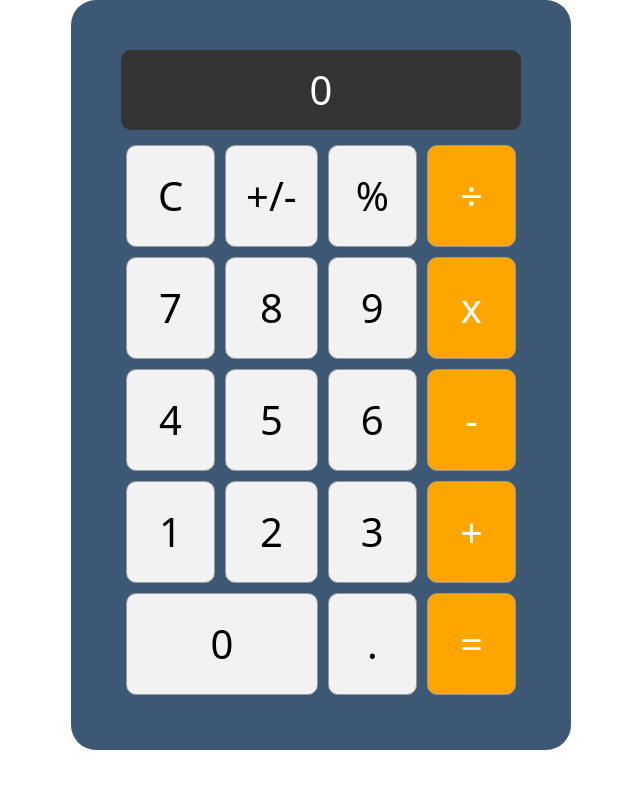
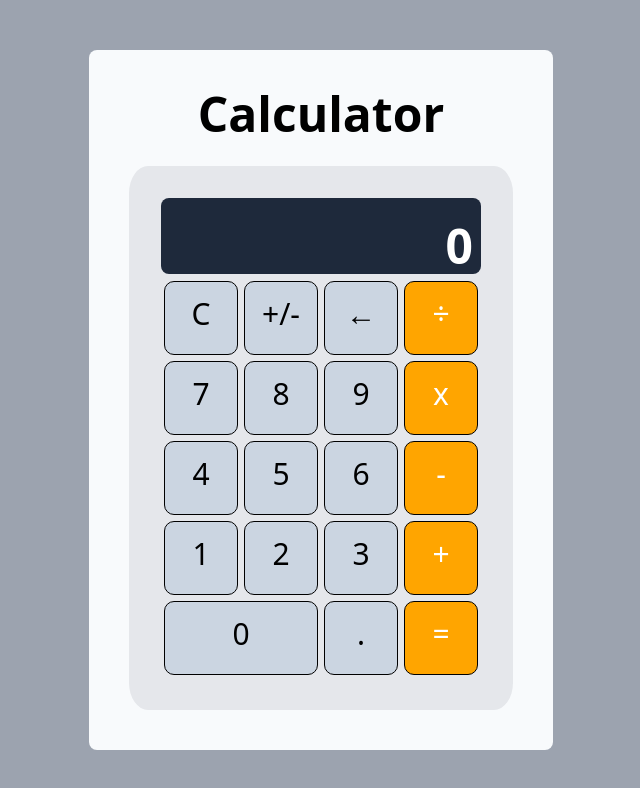
Before and after one commit to serenesoft/PROJECT1-SEC-2-MaiRuName, a Vue app: page / in a window 1280 px wide. Shown: the top 788 px of the page, without its empty margins (319-959 px from the left). Built offline with nearby package versions, Linux system fonts and the light colour scheme; the HTML template or start-up script is replaced by a standard one.

Commit message:
add some condition | add some description

```diff
--- a/src/App.vue
+++ b/src/App.vue
@@ -2,130 +2,177 @@
 export default {
   data() {
     return {
-      previous: null,
       current: '',
-      operator:null,
+      previousNumber: '',
+      operator: null,
+      currentOperator: null,
       operatorClicked: false,
+      equation: '', // เอาไว้เก็บสมการ(ที่ขึ้นตัวๆเล็กด้านบนอะ)
+      clickedEqual: false // ถ้ากด = แล้วมันจะเปลี่ยนเป็น true | พอเป็น true แล้วจะไปดักไม่ให้กด = ซ้ำ (บรรทัด89) | แล้วไปเซ็ตค่ากลับเป็น false เวลากดปุ่มตัวเลข (บรรทัด7)
     }
   },
-  methods:{
-    clear(){
+  methods: {
+    clear() {
       this.current = ''
+      this.equation = ''
     },
-    sign(){
-      this.current = this.current.charAt(0) === '-' ?  this.current.slice(1): `-${this.current}`
+    sign() {
+      this.current = this.current.charAt(0) === "-" ?
+      this.current.slice(1) : `-${this.current}`
     },
-    setPrevious(){
-      this.previous=this.current
-      this.operatorClicked = true
+    del() {
+      this.current = `${this.current.slice(0, -1)}`
     },
-    percent(){
-      this.current = `${parseFloat(this.current) / 100}`
-    },
-    divide(){
-      this.operator = (a,b) => a/b
-      this.setPrevious()
-    }
-    ,
-    multiply(){
-      this.operator = (a,b) => a*b
-      this.setPrevious()
-    },
-    minus(){
-      this.operator = (a,b) => a-b
-      this.setPrevious()
-    },
-    plus(){
-      this.operator = (a,b) => a+b
-      this.setPrevious()
-    },
-    equal(){
-      this.current = `${this.operator(parseFloat(this.previous),parseFloat(this.current))}`
-      this.previous = null
-    },
-    append(number){
-      if(this.operatorClicked){
-        this.current = '';
-        this.operatorClicked = false;
+    append(number) {
+      this.clickedEqual = false
+      if(this.operatorClicked) {
+        this.current = ''
+        this.operatorClicked = false
       }
       this.current = `${this.current}${number}`
     },
-    dot(){
-      if(this.current.indexOf('.') === -1)
+    setPreviousNumber() {
+      this.previousNumber = this.current
+      this.operatorClicked = true
+    },
+    dot() {
+      if(this.current.includes('.') || this.current === ''){ // ดักไม่ให้กด'.'ซ้ำและกดตัวแรก
+        return ;
+      }else {
         this.append('.')
+      }
+    },
+    divide(){
+      if(this.current === ''){ // ดักไม่ให้กดเครื่องหมายเป็นตัวแรก
+        return ;
+      }else {
+        this.operator = (a, b) => a / b
+        this.currentOperator = '÷'
+        this.setEquation()
+        this.setPreviousNumber()
+      }
+    },
+    multiply() {
+      if(this.current === ''){
+        return ;
+      }else{
+        this.operator = (a, b) => a * b
+        this.currentOperator = 'x'
+        this.setEquation()
+        this.setPreviousNumber()
+      }
+    },
+    minus() {
+      if(this.current === ''){
+        return ;
+      }else {
+        this.operator = (a, b) => a - b
+        this.currentOperator = '-'
+        this.setEquation()
+        this.setPreviousNumber()
+      }
+    },
+    plus() {
+      if(this.current === ''){
+        return ;
+      }else {
+        this.operator = (a, b) => a + b
+        this.currentOperator = '+'
+        this.setEquation()
+        this.setPreviousNumber()
+      }
+    },
+    setEquation() {
+      this.equation = `${this.current} ${this.currentOperator}`
+    },
+    equal() {
+      if(this.clickedEqual){
+        return ;
+      }else{
+        this.equation = `${this.previousNumber} ${this.currentOperator} ${this.current} = `
+        this.current = this.operator(parseFloat(this.previousNumber), parseFloat(this.current))
+        this.previousNumber = null
+        this.clickedEqual = true
+      }
+
+    },
+    dak() {
+      if(this.current === ''){
+        return ;
+      }
     }
   }
 }
 </script>
 
 <template>
-  <div class="calculator">
-    <div class="display">{{current || '0'}}</div>
-    <div @click="clear" class="btn">C</div>
-    <div @click="sign" class="btn">+/-</div>
-    <div @click="percent" class="btn">%</div>
-    <div @click="divide" class="btn , operator">÷</div>
+
+<div class="bg-gray-400 flex items-center justify-center h-screen max-sm">
+  <div class="bg-slate-50 p-10 rounded-lg ">
+    <h1 class="text-5xl text-center pb-7 font-semibold">Calculator</h1>
+    <div class="calculator text-3xl w-96 p-8">
+      <div class="display bg-slate-800  col-span-4 pl-2 rounded-lg mb-1 text-right pr-2 relative">
+        <div class="text-gray-200 text-2xl ">
+          {{ equation }}
+        </div>
+        <div class="text-white text-5xl font-bold absolute bottom-1 right-2">
+          {{ current || 0 }}
+        </div>
+      </div>
+      <div @click="clear()" class="btn">C</div>
+      <div @click="sign()" class="btn">+/-</div>
+      <div @click="del()" class="btn">←</div>
+      <div @click="divide()" class="btn operator">÷</div>
       <div @click="append('7')" class="btn">7</div>
       <div @click="append('8')" class="btn">8</div>
       <div @click="append('9')" class="btn">9</div>
-    <div @click="multiply" class="btn , operator">x</div>
+      <div @click="multiply()" class="btn operator">x</div>
       <div @click="append('4')" class="btn">4</div>
       <div @click="append('5')" class="btn">5</div>
       <div @click="append('6')" class="btn">6</div>
-    <div @click="minus" class="btn , operator">-</div>
+      <div @click="minus()" class="btn operator">-</div>
       <div @click="append('1')" class="btn">1</div>
       <div @click="append('2')" class="btn">2</div>
       <div @click="append('3')" class="btn">3</div>
-    <div @click="plus" class="btn , operator">+</div>
-    <div @click="append('0')" class="btn , zero">0</div>
-    <div @click="dot" class="btn">.</div>
-    <div @click="equal" class="btn , operator">=</div>
+      <div @click="plus()" class="btn operator">+</div>
+      <div @click="append('0')" class="btn col-span-2">0</div>
+      <div @click="dot()" class="btn">.</div>
+      <div @click="equal()" class="btn operator">=</div>
+    </div>
+  </div>
 </div>
 </template>
 
 <style scoped>
 .calculator {
-  margin: auto;
-  width: 500px;
-  padding: 50px;
-  border-radius: 25px;
-  background-color: #3D5875;
-  font-size: 40px;
   display: grid;
-  grid-template-columns: repeat(4, 1fr);
-  grid-auto-rows: minmax(50px, auto);
-
+  grid-template-columns: repeat(4, 80px);
+  grid-template-rows: repeat(6, 80px);
+  background-color: #e5e7eb;
+  border-radius: 5%;
+  user-select: none;
 }
-
-.display {
-  grid-column: 1/5;
-  background-color: #333;
-  border-radius: 10px;
-  color: white;
-  text-align: center;
-  padding: 10px;
-  margin-bottom: 10px;
-}
-
-.zero {
-  grid-column: 1/3;
-}
-
 .btn {
-  background-color: #f2f2f2;
-  border: 1px solid #999;
-  padding: 20px;
-  margin: 5px;
+  background-color: #cbd5e1;
+  border: 1px solid black;
   border-radius: 10px;
   text-align: center;
+  margin: 3px;
+  padding: 14px;
 }
-.btn:hover{
-  cursor: pointer;
-  background: #3D5875;
+.btn:hover {
+  transition-duration: 0.4s;
+  background-color:  #e2e8f0;
 }
-
+.btn:active {
+  transform: scale(1.2, 1.2);
+}
 .operator {
   background-color: orange;
   color: white;
 }
+.operator:hover {
+  background-color: #fdba74;
+  color: black;
+}
 </style>
```
Lines whose indentation alone changed are shown as unchanged.
